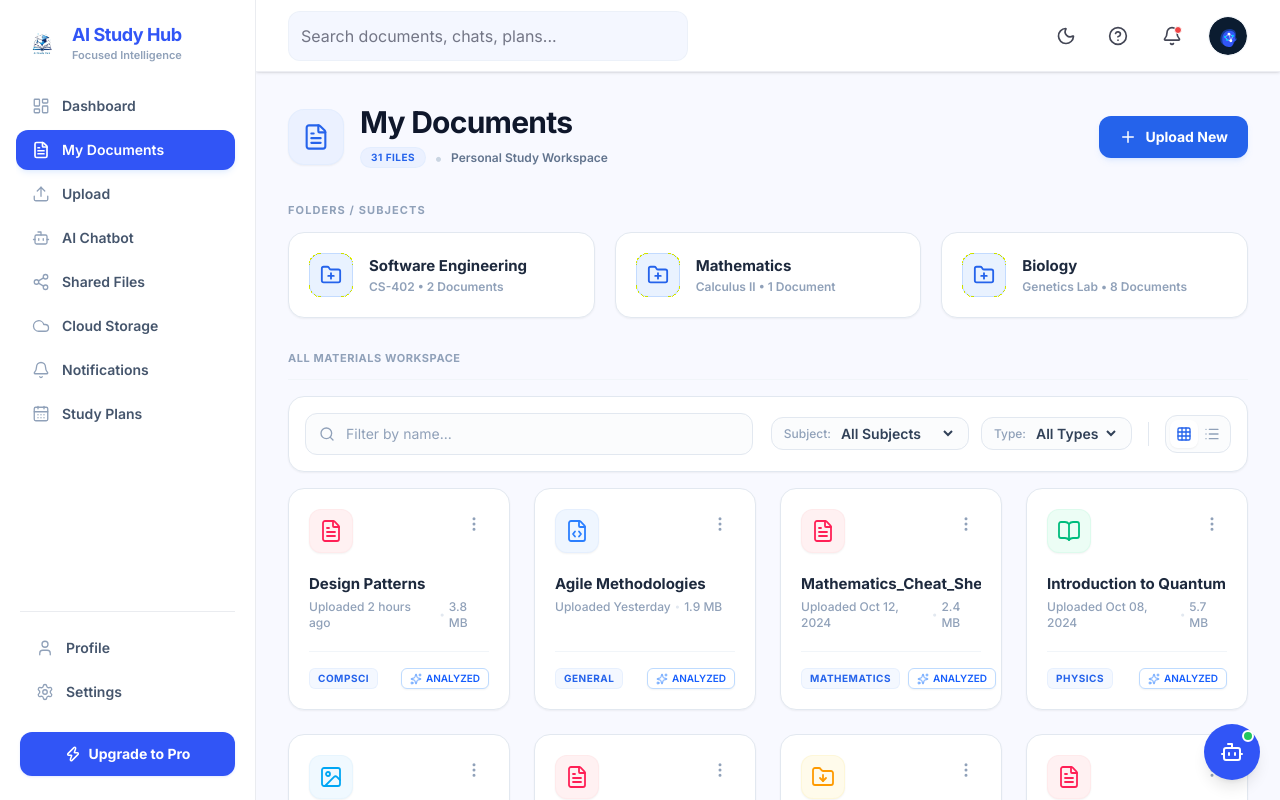
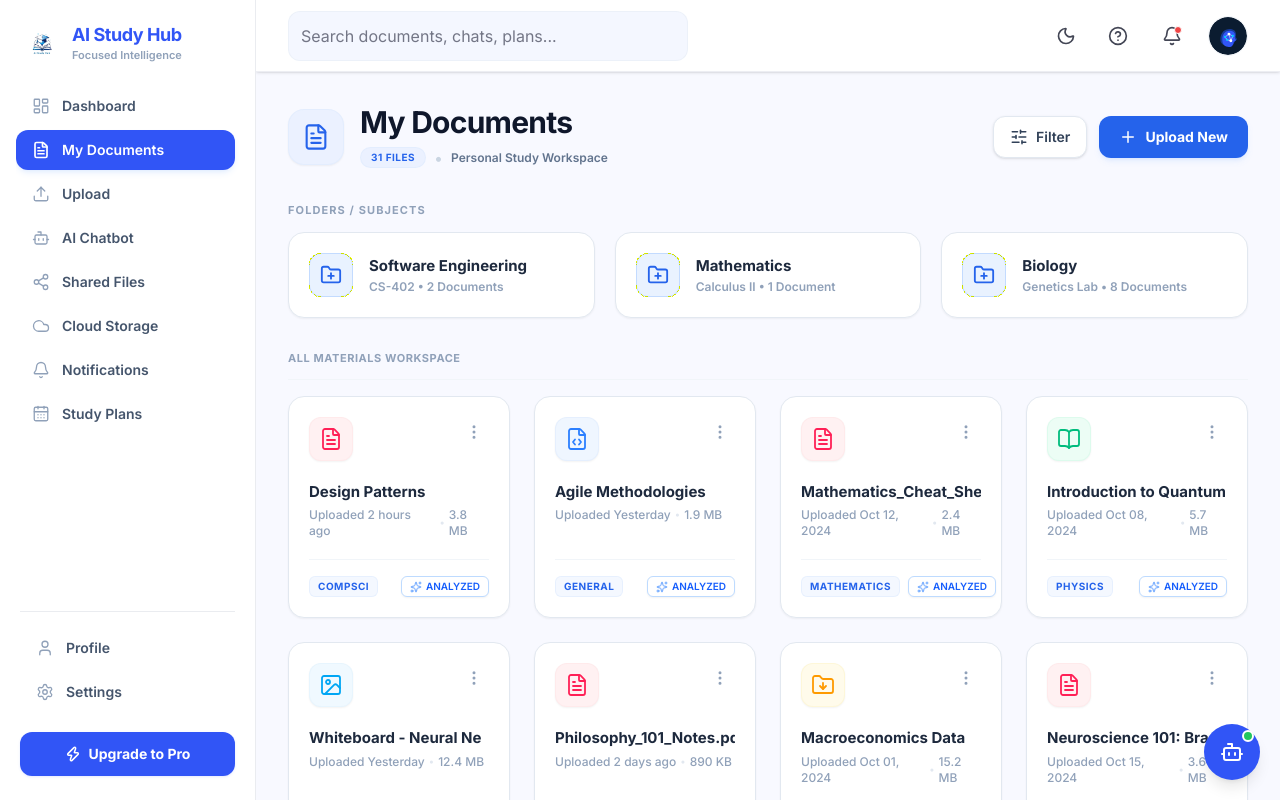
Before and after one commit to huynhduybinh24/SWP391_AIStudyHub, a React (Vite) app in the folder FrontEnd/: page /dashboard/documents in a window 1280 px wide. Built offline with nearby package versions, Linux system fonts and the light colour scheme; the HTML template or start-up script is replaced by a standard one.

Commit message:
feat: implement MyDocumentsPage and SubjectCategoryPage for document management and subject organization

```diff
--- a/FrontEnd/src/features/documents/pages/MyDocumentsPage.tsx
+++ b/FrontEnd/src/features/documents/pages/MyDocumentsPage.tsx
@@ -12,7 +12,8 @@ import {
   Trash2,
   CloudUpload,
   FolderPlus,
-  FileText
+  FileText,
+  SlidersHorizontal
 } from 'lucide-react'
 import { Button } from '@/components/ui/Button'
 import { cn } from '@/lib/utils'
@@ -60,9 +61,24 @@ export default function MyDocumentsPage() {
   const [subjectFilter, setSubjectFilter] = useState('All')
   const [typeFilter, setTypeFilter] = useState('All')
   const [viewMode, setViewMode] = useState<'grid' | 'list'>('grid')
+  const [showFilters, setShowFilters] = useState(false)
   const [activeMenuId, setActiveMenuId] = useState<string | null>(null)
 
   const menuRef = useRef<HTMLDivElement>(null)
+  const filterContainerRef = useRef<HTMLDivElement>(null)
+
+  // Auto-reset filters on collapse, and smooth scroll to filter panel on open
+  useEffect(() => {
+    if (!showFilters) {
+      setSearchQuery('')
+      setSubjectFilter('All')
+      setTypeFilter('All')
+    } else {
+      setTimeout(() => {
+        filterContainerRef.current?.scrollIntoView({ behavior: 'smooth', block: 'center' })
+      }, 100)
+    }
+  }, [showFilters])
 
   useEffect(() => {
     function handleClickOutside(event: MouseEvent) {
@@ -121,6 +137,21 @@ export default function MyDocumentsPage() {
           </div>
 
           <div className="flex items-center gap-3 self-end md:self-auto">
+            <Button
+              variant="secondary"
+              size="sm"
+              onClick={() => setShowFilters(prev => !prev)}
+              className={cn(
+                "flex items-center gap-2 rounded-xl px-4 py-2.5 font-semibold text-sm border shadow-sm transition-all h-[42px]",
+                showFilters
+                  ? "border-[#2563eb]/40 bg-blue-50 text-[#2563eb]"
+                  : "border-slate-200 bg-white text-slate-700 hover:bg-slate-50"
+              )}
+            >
+              <SlidersHorizontal className="h-4.5 w-4.5" />
+              Filter
+            </Button>
+
             <Button
               onClick={openUploadModal}
               className="group flex items-center gap-2 rounded-xl bg-[#2563eb] px-5 py-2.5 font-bold text-sm text-white shadow-md shadow-blue-500/10 hover:bg-blue-700 transition-all h-[42px]"
@@ -201,7 +232,8 @@ export default function MyDocumentsPage() {
         </div>
 
         {/* Filter bar controls */}
-        <div className="flex flex-col gap-4 rounded-2xl border border-slate-200 bg-white p-4 shadow-xs md:flex-row md:items-center md:justify-between">
+        {showFilters && (
+          <div ref={filterContainerRef} className="flex flex-col gap-4 rounded-2xl border border-slate-200 bg-white p-4 shadow-xs md:flex-row md:items-center md:justify-between animate-fade-in">
           {/* Search field */}
           <div className="relative flex-1 max-w-md">
             <Search className="absolute left-3.5 top-1/2 h-4 w-4 -translate-y-1/2 text-slate-400" />
@@ -241,6 +273,7 @@ export default function MyDocumentsPage() {
                 <option value="Economics">Economics</option>
                 <option value="Neuroscience">Neuroscience</option>
                 <option value="Psychology">Psychology</option>
+                <option value="General">General Studies</option>
               </select>
             </div>
 
@@ -294,6 +327,7 @@ export default function MyDocumentsPage() {
             </div>
           </div>
         </div>
+      )}
 
 
         {/* Empty state or list render */}
```
